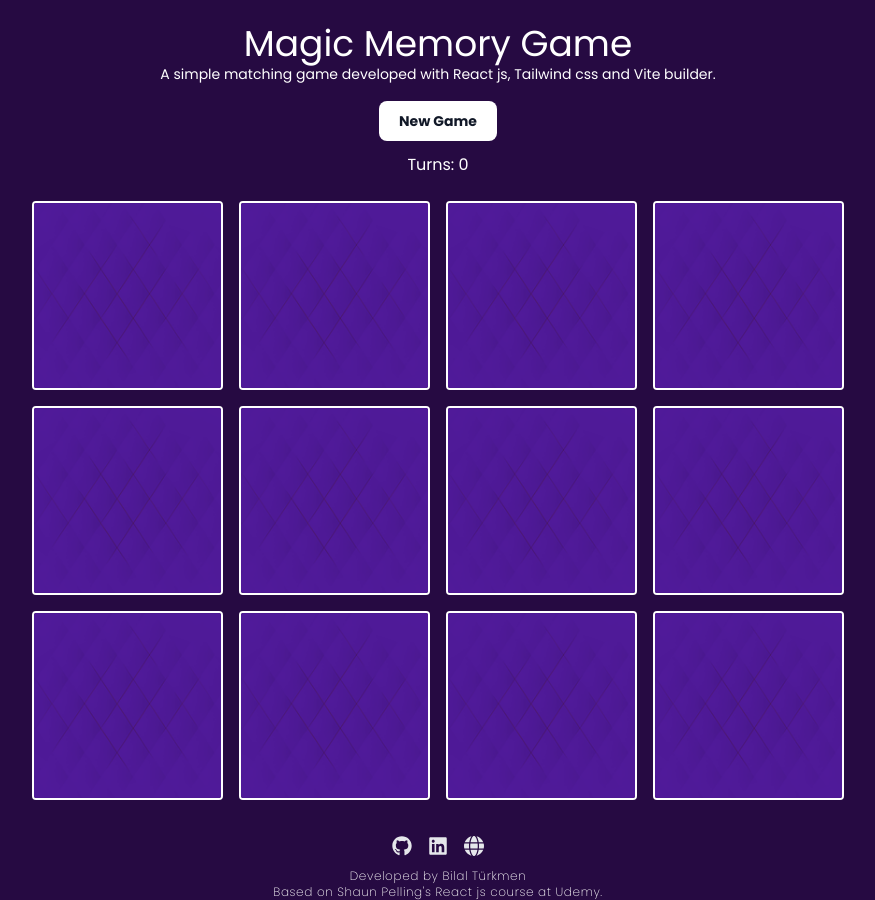
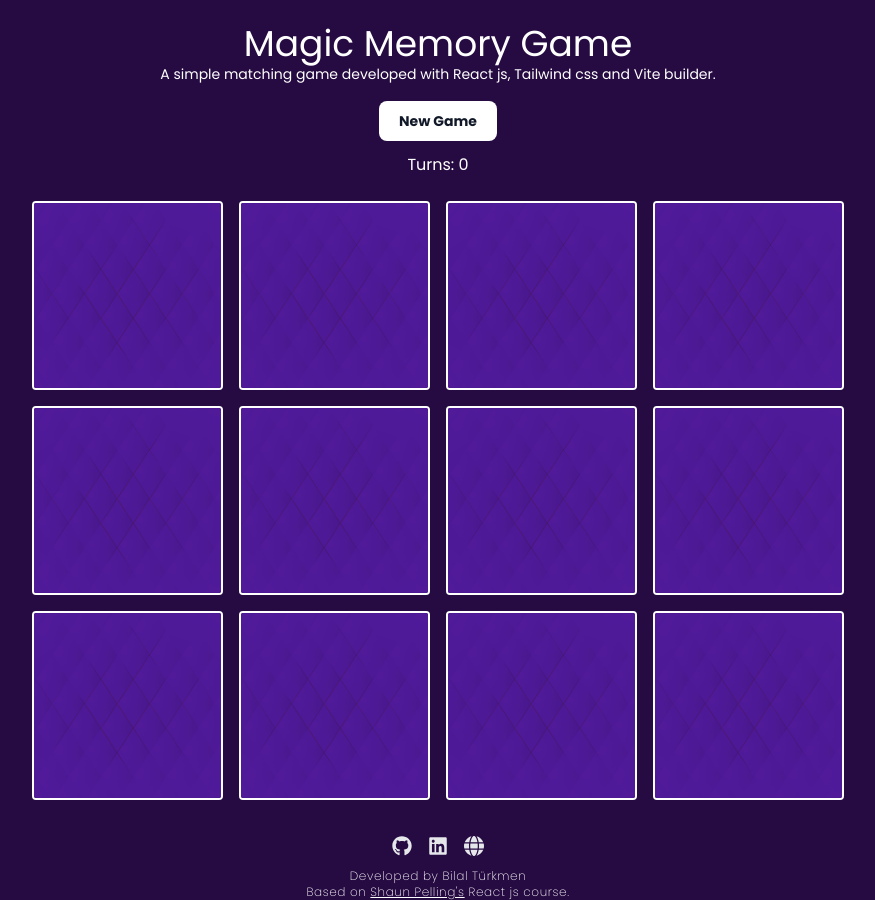
Before and after one commit to bilalturkmen/magic-match, a React (Vite) app: page / in a window 1280 px wide. Shown: the whole page, without its empty margins (202-1077 px from the left). Built offline with nearby package versions, Linux system fonts and the light colour scheme.

Commit message:
added info

```diff
--- a/src/App.jsx
+++ b/src/App.jsx
@@ -73,7 +73,7 @@ function App() {
       </p>
       <button type="button" className="btn-primary" onClick={shuffleCards}>
         New Game
-      </button>{" "}
+      </button>
       <p className="text-base">Turns: {turns}</p>
       <div className="grid gap-4 grid-cols-4 p-6">
         {cards.map((card) => (
--- a/src/components/SocialMedia.jsx
+++ b/src/components/SocialMedia.jsx
@@ -58,7 +58,15 @@ export default function SocialMedia() {
       <p className="text-xs font-extralight tracking-wider">
         Developed by Bilal Türkmen
         <br></br>
-        Based on Shaun Pelling's React js course at Udemy.
+        Based on{" "}
+        <a
+          href="https://www.youtube.com/c/TheNetNinja"
+          target="_blank"
+          className="underline"
+        >
+          Shaun Pelling's
+        </a>{" "}
+        React js course.
       </p>
     </>
   );
```
